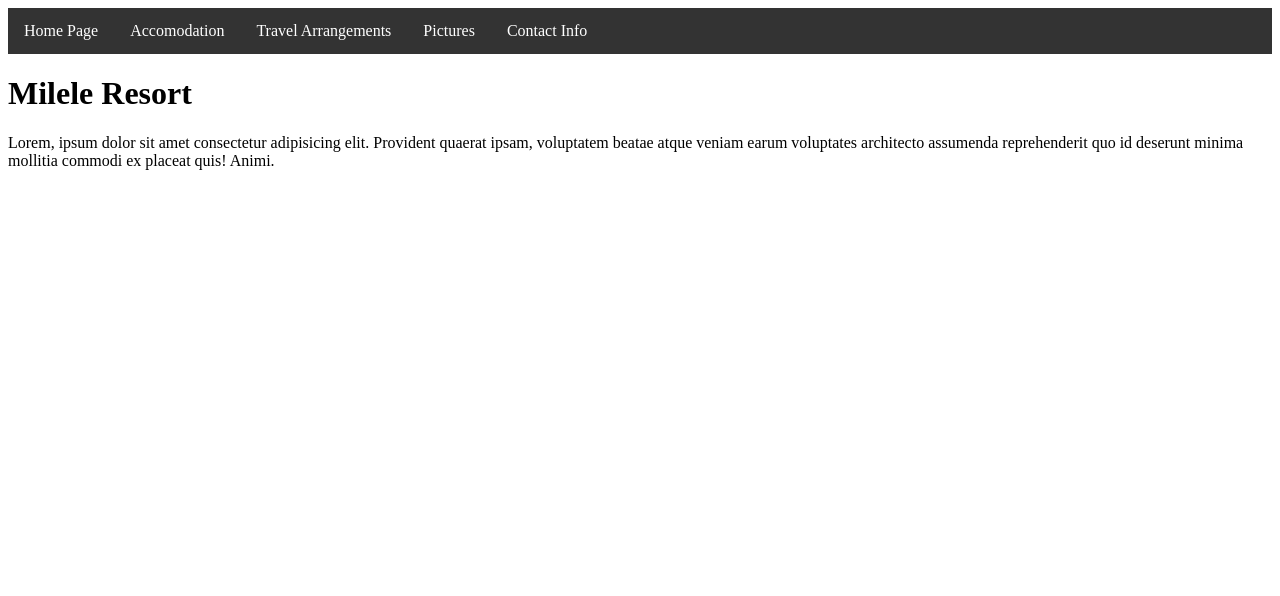
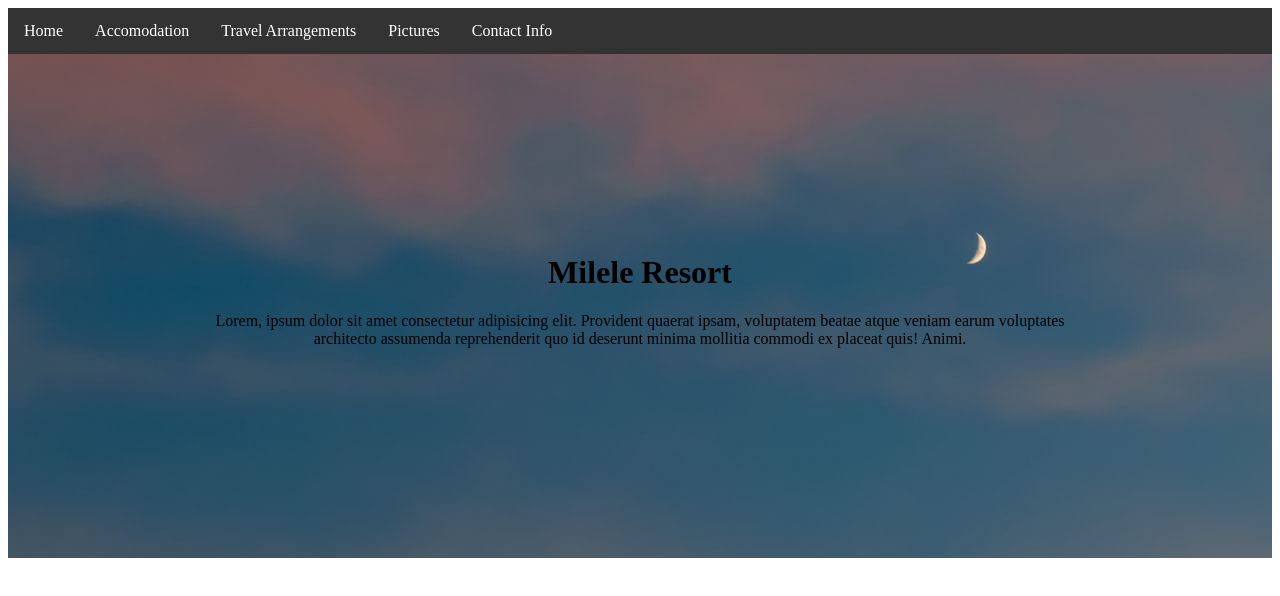
Before and after one commit to DevSheila/wk1Wed_ResortWebsite, a plain HTML site: page index.html in a window 1280 px wide. Drawn offline with Linux system fonts and the light colour scheme.

Commit message:
Styled header section

```diff
--- a/css/style.css
+++ b/css/style.css
@@ -16,8 +16,20 @@ ul {
     text-align: center;
     padding: 14px 16px;
     text-decoration: none;
+
   }
 
   li a:hover {
     background-color: #111;
   }
+
+  .header-section{
+    height: 550px;
+    background-image: url('../images/artem-kniaz-n-K0G3ymYgc-unsplash.jpg');
+  }
+
+  #header-items{
+    text-align: center;
+    margin: 200px 200px;
+
+  }
--- a/index.html
+++ b/index.html
@@ -12,14 +12,14 @@
 <body>
 
     <!-- Header -->
-<div class="header-div">
+<div class="header-section">
 
     <nav class="navbar ">
       <div class="container">
 
         <div>
-          <ul class="nav navbar-nav navbar-right">
-            <li><a href="#home">Home Page</a></li>
+          <ul >
+            <li><a href="#home">Home </a></li>
             <li><a href="#accomodation">Accomodation</a></li>
             <li><a href="#travelArrangements">Travel Arrangements</a></li>
             <li><a href="#pictures">Pictures</a></li>
@@ -29,11 +29,11 @@
       </div>
     </nav>
 
-    <div class="container">
+    <div >
         <div class="row">
-            <div >
-                <h1>Milele Resort</h1>
-                <p>Lorem, ipsum dolor sit amet consectetur adipisicing elit. Provident quaerat ipsam, voluptatem beatae atque veniam earum voluptates architecto assumenda reprehenderit quo id deserunt minima mollitia commodi ex placeat quis! Animi.</p>
+            <div id="header-items" >
+                <h1 id="header-title">Milele Resort</h1>
+                <p id="header-para"> Lorem, ipsum dolor sit amet consectetur adipisicing elit. Provident quaerat ipsam, voluptatem beatae atque veniam earum voluptates architecto assumenda reprehenderit quo id deserunt minima mollitia commodi ex placeat quis! Animi.</p>
             </div>
 
         </div>
```
Also changed, not shown: images/artem-kniaz-n-K0G3ymYgc-unsplash.jpg (added).
